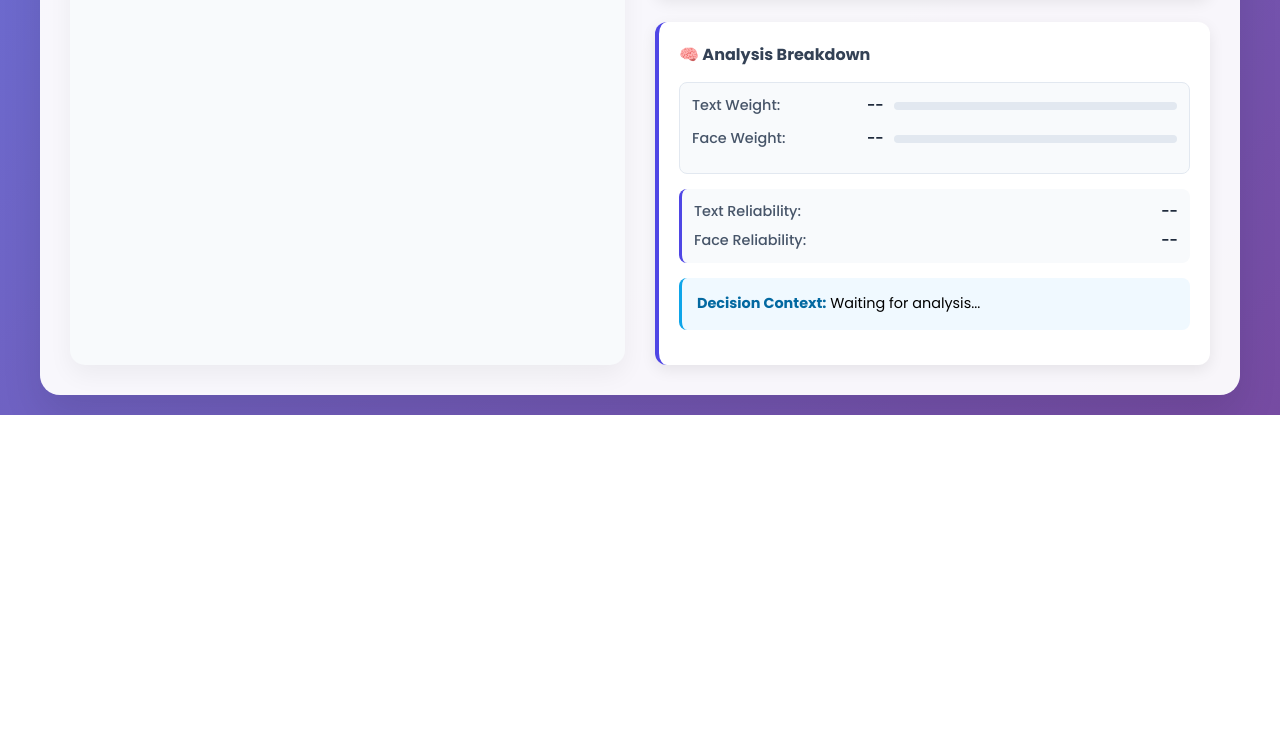
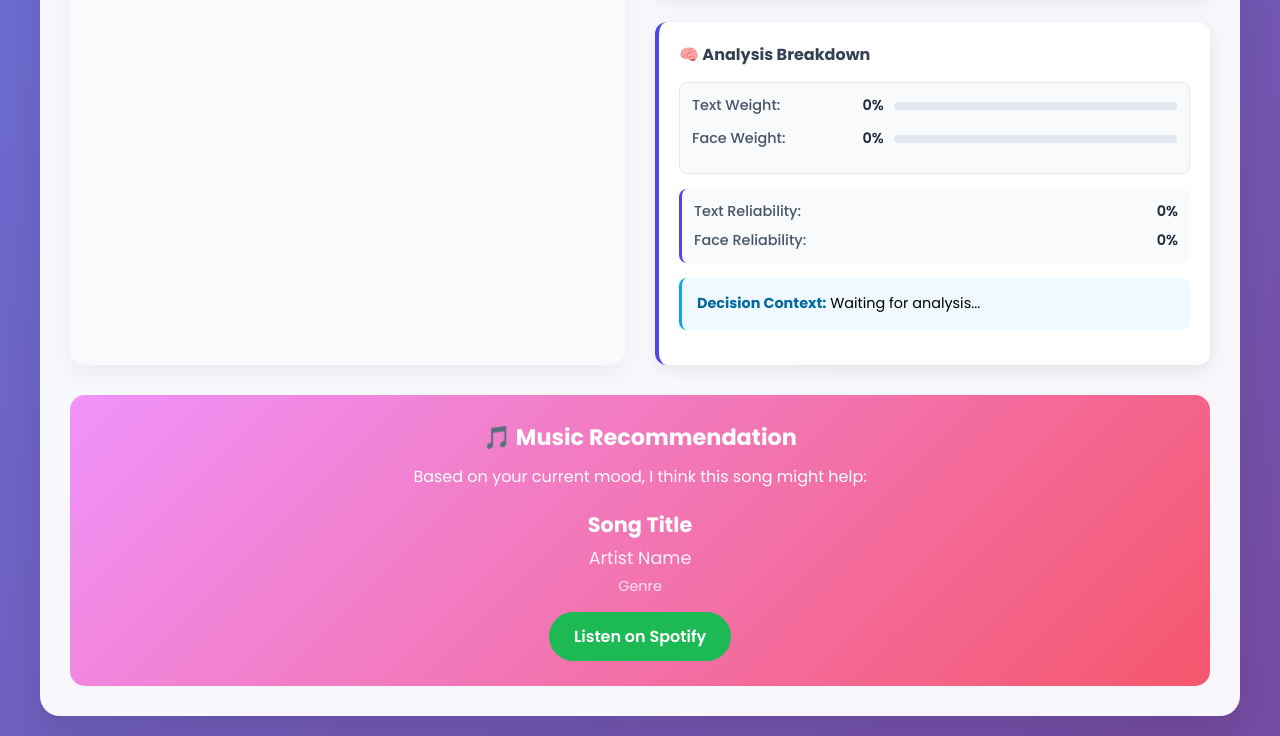
Before and after one commit to Sanket671/EmpatheticAI, a plain HTML site: page frontend/index.html in a window 1280 px wide. Shown: the part 1145-1881 px from the top of the page. Before the commit the page ends 1560 px from the top, so only its background shows below. Drawn offline with Linux system fonts and the light colour scheme; no server answers.

Commit message:
Project Works

```diff
--- a/frontend/index.html
+++ b/frontend/index.html
@@ -83,21 +83,21 @@
                         <div class="emotion-emoji" id="emotion-emoji">😊</div>
                     </div>
 
-                    <!-- Decision Breakdown Section - REMOVED STATIC 0% VALUES -->
+                    <!-- Decision Breakdown Section -->
                     <div class="result-card decision-breakdown-card" id="decision-breakdown">
                         <h4>🧠 Analysis Breakdown</h4>
                         <div class="breakdown-content">
                             <div class="weight-distribution">
                                 <div class="weight-item">
                                     <span class="weight-label">Text Weight:</span>
-                                    <span class="weight-value" id="text-weight">--</span>
+                                    <span class="weight-value" id="text-weight">0%</span>
                                     <div class="weight-bar">
                                         <div class="weight-fill text-fill" id="text-weight-fill" style="width: 0%"></div>
                                     </div>
                                 </div>
                                 <div class="weight-item">
                                     <span class="weight-label">Face Weight:</span>
-                                    <span class="weight-value" id="face-weight">--</span>
+                                    <span class="weight-value" id="face-weight">0%</span>
                                     <div class="weight-bar">
                                         <div class="weight-fill face-fill" id="face-weight-fill" style="width: 0%"></div>
                                     </div>
@@ -107,11 +107,11 @@
                             <div class="reliability-info">
                                 <div class="reliability-item">
                                     <span class="reliability-label">Text Reliability:</span>
-                                    <span class="reliability-value" id="text-reliability">--</span>
+                                    <span class="reliability-value" id="text-reliability">0%</span>
                                 </div>
                                 <div class="reliability-item">
                                     <span class="reliability-label">Face Reliability:</span>
-                                    <span class="reliability-value" id="face-reliability">--</span>
+                                    <span class="reliability-value" id="face-reliability">0%</span>
                                 </div>
                             </div>
 
@@ -129,7 +129,7 @@
             </div>
         </div>
 
-        <div id="music-recommendation" class="music-recommendation hidden">
+        <div id="music-recommendation" class="music-recommendation">
             <div class="music-header">
                 <h3>🎵 Music Recommendation</h3>
                 <p>Based on your current mood, I think this song might help:</p>
```
Also changed, not shown: procedure.txt.
